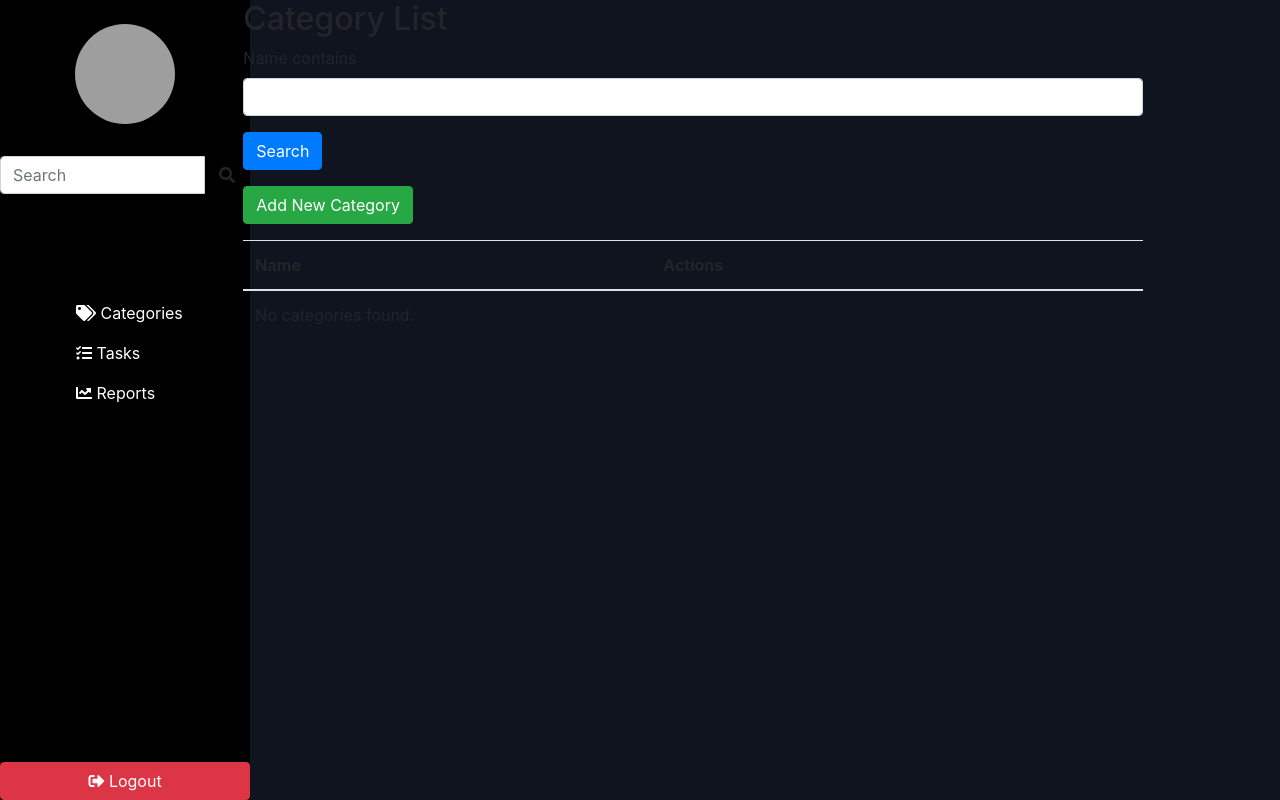
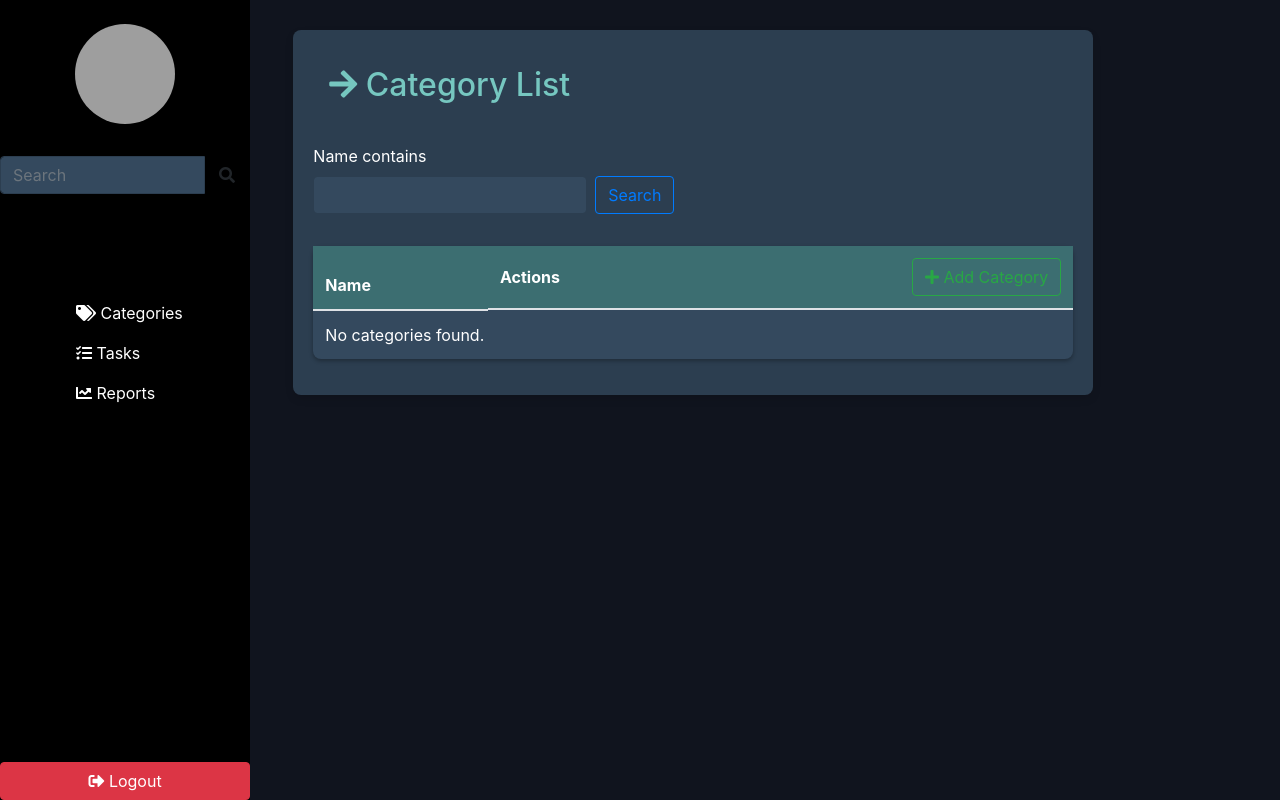
Before and after one commit to TiagoOliverDev/lizie, a Django app: page /category/ in a window 1280 px wide. Run offline with Django 4.2, Linux system fonts and the light colour scheme; the visitor is signed in with stand-in values (Sample User, id 1); data that the repository does not hold is empty; some libraries are stand-ins or nearby versions; grey boxes are pictures that could not be loaded.

Commit message:
feat: ajustes front

```diff
--- a/lizetest/core/templates/sidebar.html
+++ b/lizetest/core/templates/sidebar.html
@@ -20,13 +20,13 @@
     <div class="menu-wrapper flex-grow-1 d-flex flex-column justify-content-start" style="padding-top: 90px;">
         <ul class="nav flex-column" style="padding-left: 60px;">
             <li class="nav-item">
-                <a href="#" class="nav-link text-white"><i class="fas fa-tags"></i> Categories</a>
+                <a href="/category" class="nav-link text-white"><i class="fas fa-tags"></i> Categories</a>
             </li>
             <li class="nav-item">
-                <a href="#" class="nav-link text-white"><i class="fas fa-tasks"></i> Tasks</a>
+                <a href="/" class="nav-link text-white"><i class="fas fa-tasks"></i> Tasks</a>
             </li>
             <li class="nav-item">
-                <a href="#" class="nav-link text-white"><i class="fas fa-chart-line"></i> Reports</a>
+                <a href="/reports" class="nav-link text-white"><i class="fas fa-chart-line"></i> Reports</a>
             </li>
         </ul>
     </div>
--- a/lizetest/todo/templates/category_list.html
+++ b/lizetest/todo/templates/category_list.html
@@ -1,19 +1,77 @@
 {% extends "base.html" %}
 {% load crispy_forms_tags %}
 
+{% block extra_head %}
+<style>
+  .container {
+    max-width: 800px;
+    margin: 30px auto;
+    padding: 20px;
+    background-color: #2c3e50;
+    border-radius: 8px;
+    box-shadow: 0 4px 8px rgba(0, 0, 0, 0.1);
+    color: #fff;
+  }
+
+  .container h2 {
+    color: #76c7c0;
+  }
+
+  .table {
+    background-color: #34495e;
+    border-radius: 8px;
+    box-shadow: 0 2px 4px rgba(0, 0, 0, 0.3);
+  }
+
+  .table th, .table td {
+    border: none;
+    color: #fff;
+  }
+
+  .table thead th {
+    background-color: #3c6e71;
+  }
+
+  .form-control, .form-select {
+    border-radius: 4px;
+    background-color: #34495e;
+    color: #fff;
+    border: 1px solid #2c3e50;
+  }
+
+  .form-control:focus {
+    border-color: #95a5a6;
+    box-shadow: 0 0 0 2px rgba(52, 152, 219, 0.5);
+  }
+
+  .search-group {
+    display: flex;
+    align-items: center;
+  }
+
+  .table th:last-child {
+    display: flex;
+    justify-content: space-between;
+    align-items: center;
+  }
+</style>
+{% endblock %}
+
 {% block content %}
 <div class="container">
-    <h2>Category List</h2>
-    <form method="get" class="mb-3">
+    <h2 class="mb-4 p-3"><i class="fas fa-arrow-right"></i> Category List</h2>
+    <form method="get" class="mb-3 search-group">
         {{ filter.form|crispy }}
-        <button type="submit" class="btn btn-primary">Search</button>
+        <button type="submit" class="btn btn-outline-primary ml-2 mt-3">Search</button>
     </form>
-    <a href="{% url 'todo:category_create' %}" class="btn btn-success mb-3">Add New Category</a>
     <table class="table">
         <thead>
             <tr>
                 <th>Name</th>
-                <th>Actions</th>
+                <th>
+                  Actions
+                  <a href="{% url 'todo:category_create' %}" class="btn btn-outline-success"><i class="fas fa-plus"></i> Add Category</a>
+                </th>
             </tr>
         </thead>
         <tbody>
@@ -21,8 +79,8 @@
             <tr>
                 <td>{{ category.name }}</td>
                 <td>
-                    <a href="{% url 'todo:category_edit' category.id %}" class="btn btn-primary">Edit</a>
-                    <a href="{% url 'todo:category_delete' category.id %}" class="btn btn-danger">Delete</a>
+                    <a href="{% url 'todo:category_edit' category.id %}" class="btn btn-outline-primary">Edit</a>
+                    <a href="{% url 'todo:category_delete' category.id %}" class="btn btn-outline-danger">Delete</a>
                 </td>
             </tr>
             {% empty %}
```
Also changed, not shown: lizetest/todo/templates/task_list.html (+44 -2 lines).
